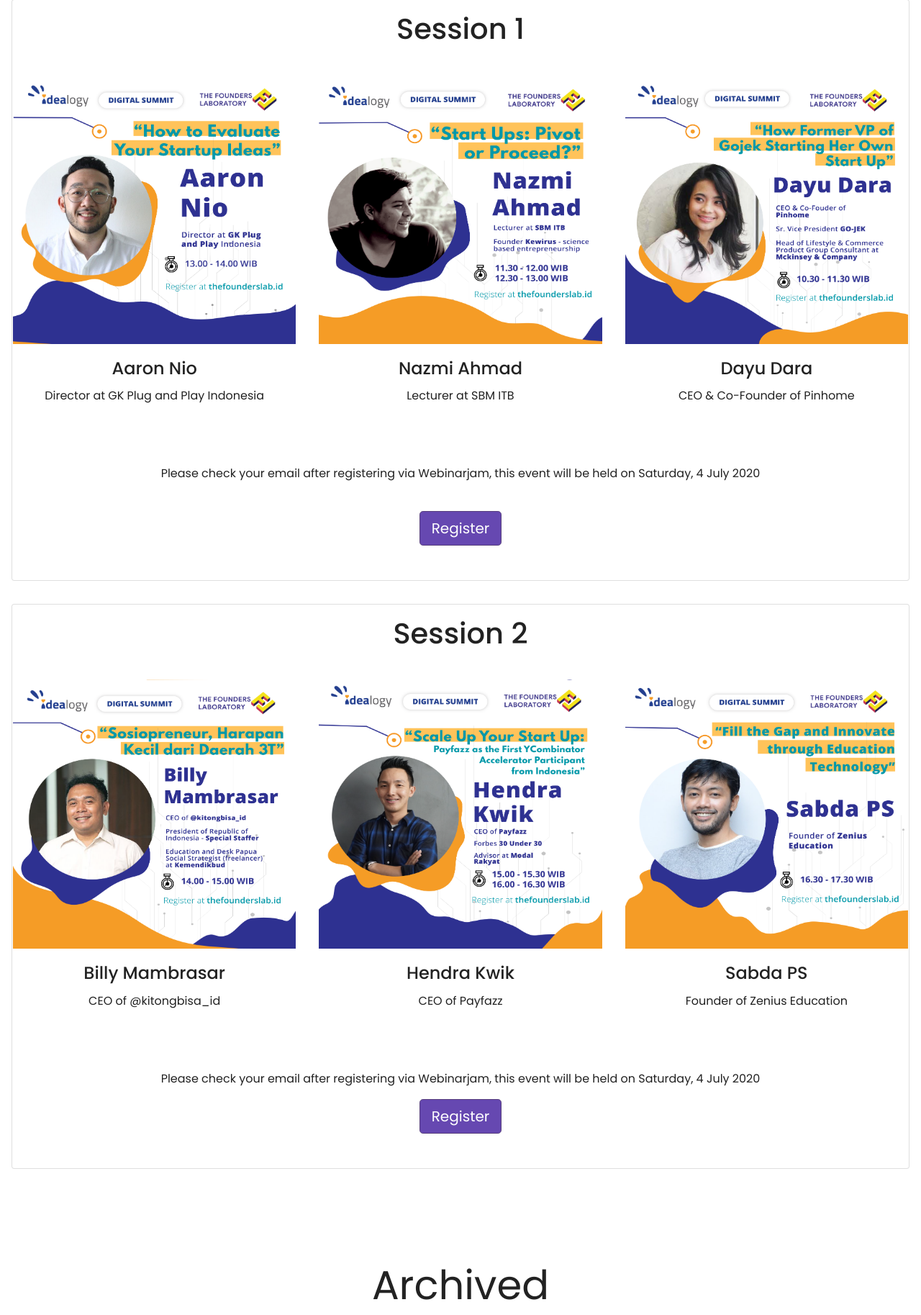
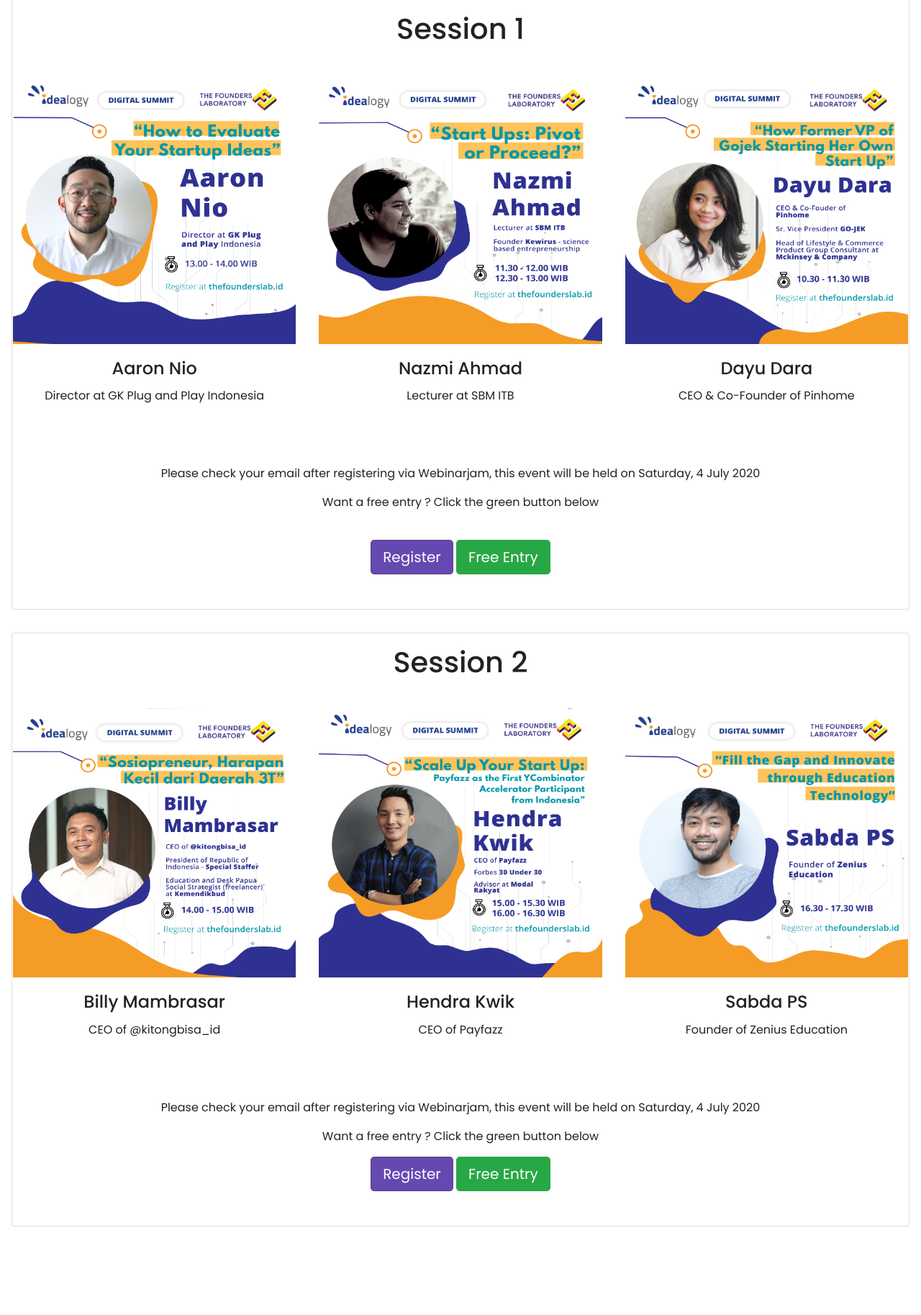
Before and after one commit to ariyaadinatha/thefounderslab, a PHP site: page / in a window 1280 px wide. Shown: the part 388-2215 px from the top of the page at 72% size. Run offline with PHP 8.4, Linux system fonts and the light colour scheme; some libraries are stand-ins or nearby versions.

Commit message:
free entry ditambahin

```diff
--- a/index.php
+++ b/index.php
@@ -80,10 +80,12 @@
 	<div class="row welcome text-center">
 		<div class="col-md-12">
 			<p class="card-text text-center"> Please check your email after registering via Webinarjam, this event will be held on Saturday, 4 July 2020 </p>
+			<p class="card-text text-center"> Want a free entry ? Click the green button below </p>
 			<br>
-			<a href=https://docs.google.com/forms/d/e/1FAIpQLSfrqptBaVXtoVvU2UFVV5EZvbPEWA2UsfcscReMRCLHCl5Png/viewform target="_blank"> <button type="button" class="btn btn-primary btn-lg"> Register </button> </a>
-		</div>
+				<a href=https://docs.google.com/forms/d/e/1FAIpQLSfrqptBaVXtoVvU2UFVV5EZvbPEWA2UsfcscReMRCLHCl5Png/viewform target="_blank"> <button type="button" class="btn btn-primary btn-lg"> Register </button> </a>
+				<a href=https://docs.google.com/forms/d/e/1FAIpQLSflJLrETYelB5dmJkOEluE1w0FXTrOStuawoP0ExrYwNBEFiw/viewform target="_blank"> <button type="button" class="btn btn-success btn-lg"> Free Entry </button> </a>
 	</div>
+</div>
 
 </div>
 </div>
@@ -130,7 +132,9 @@
 	<div class="row welcome text-center">
 		<div class="col-md-12">
 			<p class="card-text text-center"> Please check your email after registering via Webinarjam, this event will be held on Saturday, 4 July 2020 </p>
-			<a href=https://docs.google.com/forms/d/e/1FAIpQLSeRPe-msQTGMtG0ZrYR5Eqae_AQB71R_5fc5JmCzoL3ryFKRg/viewform target="_blank"> <button type="button" class="btn btn-primary btn-lg"> Register </button> </a>
+			<p class="card-text text-center"> Want a free entry ? Click the green button below </p>
+				<a href=https://docs.google.com/forms/d/e/1FAIpQLSeRPe-msQTGMtG0ZrYR5Eqae_AQB71R_5fc5JmCzoL3ryFKRg/viewform target="_blank"> <button type="button" class="btn btn-primary btn-lg"> Register </button> </a>
+				<a href=https://docs.google.com/forms/d/e/1FAIpQLSflJLrETYelB5dmJkOEluE1w0FXTrOStuawoP0ExrYwNBEFiw/viewform target="_blank"> <button type="button" class="btn btn-success btn-lg"> Free Entry </button> </a>
 		</div>
 	</div>
 
```
